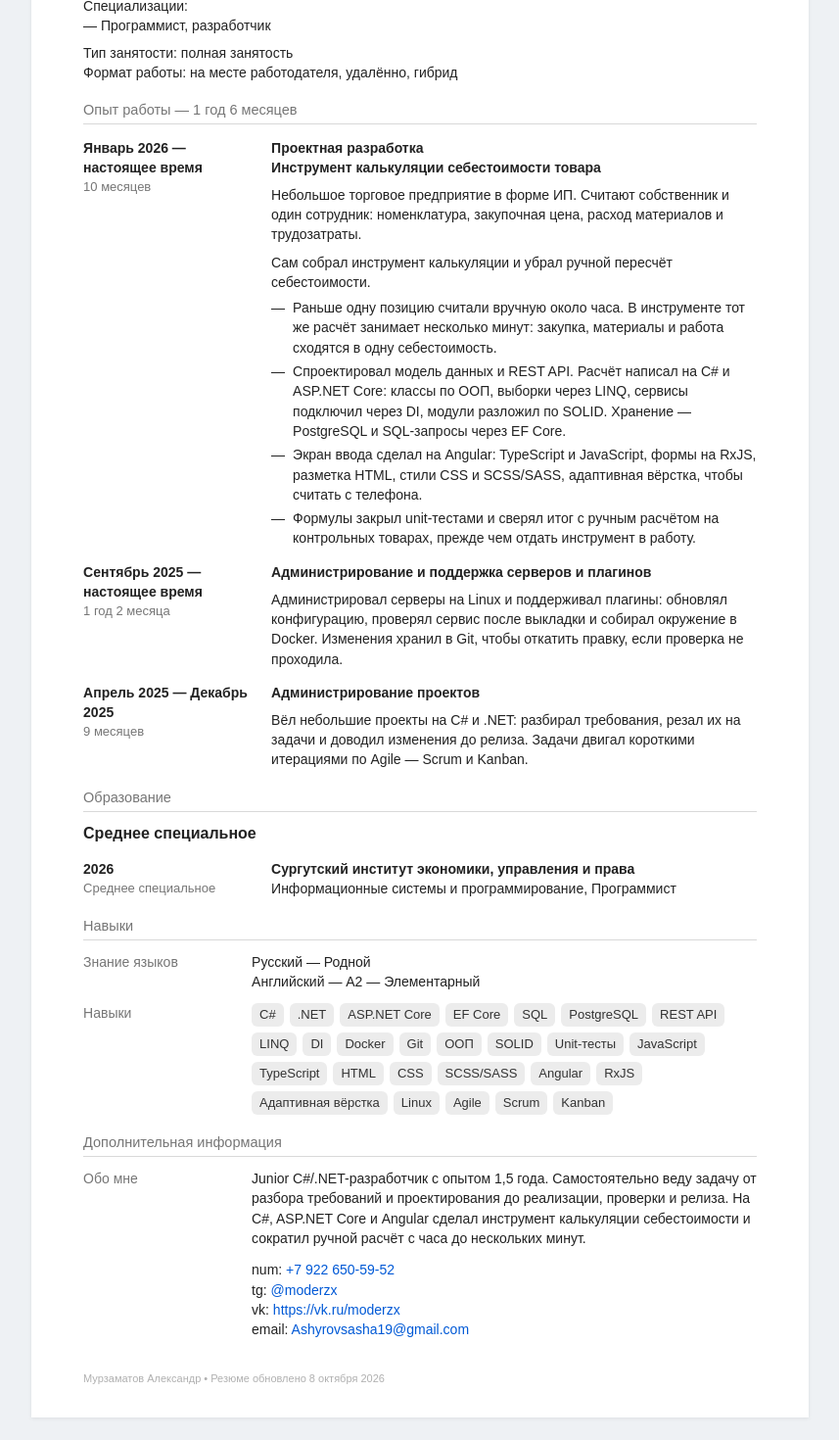
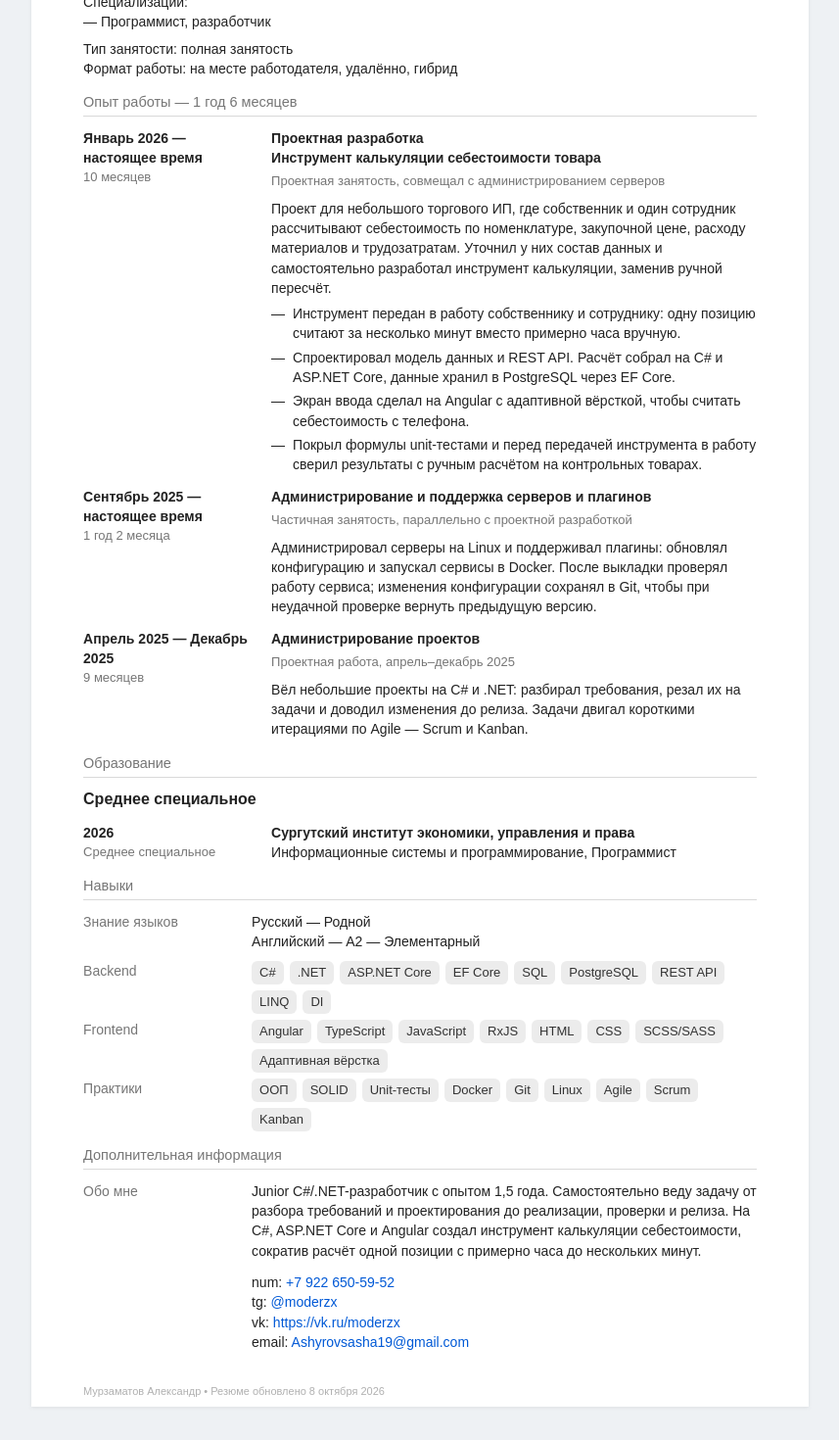
Before and after one commit to XMODERX/murzamatov-resume, a Next.js app: page / in a window 1280 px wide. Shown: the part 440-1910 px from the top of the page at 98% size, without its empty margins (211-1068 px from the left). Built offline with nearby package versions, Linux system fonts and the light colour scheme.

Commit message:
Apply the second HireHi review to dates, results, and skill groups.
The overlapping roles now say how they ran in parallel, and the skill list is split into backend, frontend, and practices.

Co-authored-by: ashyrovsasha18 <ashyrovsasha18@icloud.com>

```diff
--- a/src/components/resume-document.tsx
+++ b/src/components/resume-document.tsx
@@ -1,6 +1,9 @@
 import type { ReactNode } from "react";
 
-const skills = [
+const skillGroups = [
+  {
+    label: "Backend",
+    items: [
       "C#",
       ".NET",
       "ASP.NET Core",
@@ -10,28 +13,40 @@ const skills = [
       "REST API",
       "LINQ",
       "DI",
-  "Docker",
-  "Git",
+    ],
+  },
+  {
+    label: "Frontend",
+    items: [
+      "Angular",
+      "TypeScript",
+      "JavaScript",
+      "RxJS",
+      "HTML",
+      "CSS",
+      "SCSS/SASS",
+      "Адаптивная вёрстка",
+    ],
+  },
+  {
+    label: "Практики",
+    items: [
       "ООП",
       "SOLID",
       "Unit-тесты",
-  "JavaScript",
-  "TypeScript",
-  "HTML",
-  "CSS",
-  "SCSS/SASS",
-  "Angular",
-  "RxJS",
-  "Адаптивная вёрстка",
+      "Docker",
+      "Git",
       "Linux",
       "Agile",
       "Scrum",
       "Kanban",
+    ],
+  },
 ];
 
 function SectionTitle({ children }: { children: string }) {
   return (
-    <h2 className="mt-[18px] border-b border-[#d9d9d9] pb-1 text-[14.5px] font-normal leading-5 text-[#767676]">
+    <h2 className="mt-3.5 border-b border-[#d9d9d9] pb-1 text-[14.5px] font-normal leading-5 text-[#767676]">
       {children}
     </h2>
   );
@@ -60,7 +75,7 @@ function Entry({
   children: ReactNode;
 }) {
   return (
-    <div className="mt-3.5 grid break-inside-avoid grid-cols-1 gap-1 sm:grid-cols-[168px_minmax(0,1fr)] sm:gap-x-6">
+    <div className="mt-3 grid break-inside-avoid grid-cols-1 gap-1 sm:grid-cols-[168px_minmax(0,1fr)] sm:gap-x-6">
       <div>
         {when ? <p className="text-[14px] font-bold leading-5">{when}</p> : null}
         {note ? <p className="text-[13px] leading-5 text-[#767676]">{note}</p> : null}
@@ -72,7 +87,7 @@ function Entry({
 
 export function ResumeDocument() {
   return (
-    <article className="resume-sheet mx-auto w-full max-w-[210mm] bg-white px-[14mm] pb-8 pt-0 text-[#222] shadow-[0_1px_4px_rgba(0,0,0,0.08)]">
+    <article className="resume-sheet mx-auto w-full max-w-[210mm] bg-white px-[14mm] pb-2 pt-0 text-[#222] shadow-[0_1px_4px_rgba(0,0,0,0.08)]">
       <div className="resume-topbar -mx-[14mm] -mt-[12mm] mb-6 h-12 bg-[#efefef]" />
 
       <header>
@@ -128,21 +143,22 @@ export function ResumeDocument() {
           <p className="font-bold leading-5">
             Инструмент калькуляции себестоимости товара
           </p>
-          <p className="mt-2">
-            Небольшое торговое предприятие в форме ИП. Считают собственник и
-            один сотрудник: номенклатура, закупочная цена, расход материалов и
-            трудозатраты.
+          <p className="mt-1 text-[13px] leading-5 text-[#767676]">
+            Проектная занятость, совмещал с администрированием серверов
           </p>
           <p className="mt-2">
-            Сам собрал инструмент калькуляции и убрал ручной пересчёт
-            себестоимости.
+            Проект для небольшого торгового ИП, где собственник и один
+            сотрудник рассчитывают себестоимость по номенклатуре, закупочной
+            цене, расходу материалов и трудозатратам. Уточнил у них состав
+            данных и самостоятельно разработал инструмент калькуляции, заменив
+            ручной пересчёт.
           </p>
           <Dashes
             items={[
-              "Раньше одну позицию считали вручную около часа. В инструменте тот же расчёт занимает несколько минут: закупка, материалы и работа сходятся в одну себестоимость.",
-              "Спроектировал модель данных и REST API. Расчёт написал на C# и ASP.NET Core: классы по ООП, выборки через LINQ, сервисы подключил через DI, модули разложил по SOLID. Хранение — PostgreSQL и SQL-запросы через EF Core.",
-              "Экран ввода сделал на Angular: TypeScript и JavaScript, формы на RxJS, разметка HTML, стили CSS и SCSS/SASS, адаптивная вёрстка, чтобы считать с телефона.",
-              "Формулы закрыл unit-тестами и сверял итог с ручным расчётом на контрольных товарах, прежде чем отдать инструмент в работу.",
+              "Инструмент передан в работу собственнику и сотруднику: одну позицию считают за несколько минут вместо примерно часа вручную.",
+              "Спроектировал модель данных и REST API. Расчёт собрал на C# и ASP.NET Core, данные хранил в PostgreSQL через EF Core.",
+              "Экран ввода сделал на Angular с адаптивной вёрсткой, чтобы считать себестоимость с телефона.",
+              "Покрыл формулы unit-тестами и перед передачей инструмента в работу сверил результаты с ручным расчётом на контрольных товарах.",
             ]}
           />
         </Entry>
@@ -151,16 +167,22 @@ export function ResumeDocument() {
           <p className="font-bold leading-5">
             Администрирование и поддержка серверов и плагинов
           </p>
+          <p className="mt-1 text-[13px] leading-5 text-[#767676]">
+            Частичная занятость, параллельно с проектной разработкой
+          </p>
           <p className="mt-2">
             Администрировал серверы на Linux и поддерживал плагины: обновлял
-            конфигурацию, проверял сервис после выкладки и собирал окружение в
-            Docker. Изменения хранил в Git, чтобы откатить правку, если
-            проверка не проходила.
+            конфигурацию и запускал сервисы в Docker. После выкладки проверял
+            работу сервиса; изменения конфигурации сохранял в Git, чтобы при
+            неудачной проверке вернуть предыдущую версию.
           </p>
         </Entry>
 
         <Entry when="Апрель 2025 — Декабрь 2025" note="9 месяцев">
           <p className="font-bold leading-5">Администрирование проектов</p>
+          <p className="mt-1 text-[13px] leading-5 text-[#767676]">
+            Проектная работа, апрель–декабрь 2025
+          </p>
           <p className="mt-2">
             Вёл небольшие проекты на C# и .NET: разбирал требования, резал их
             на задачи и доводил изменения до релиза. Задачи двигал короткими
@@ -191,10 +213,15 @@ export function ResumeDocument() {
             <p>Английский — A2 — Элементарный</p>
           </div>
         </div>
-        <div className="mt-3 grid grid-cols-1 gap-2 sm:grid-cols-[148px_minmax(0,1fr)] sm:gap-x-6">
-          <p className="text-[14px] leading-5 text-[#767676]">Навыки</p>
+        <div className="mt-2.5 flex flex-col gap-1.5">
+          {skillGroups.map((group) => (
+            <div
+              key={group.label}
+              className="grid grid-cols-1 gap-1 sm:grid-cols-[148px_minmax(0,1fr)] sm:gap-x-6"
+            >
+              <p className="text-[14px] leading-5 text-[#767676]">{group.label}</p>
               <ul className="flex flex-wrap gap-1.5">
-            {skills.map((skill) => (
+                {group.items.map((skill) => (
                   <li
                     key={skill}
                     className="rounded-sm bg-[#ececec] px-2 py-1 text-[13px] leading-4 text-[#333]"
@@ -203,6 +230,8 @@ export function ResumeDocument() {
                   </li>
                 ))}
               </ul>
+            </div>
+          ))}
         </div>
       </section>
 
@@ -214,9 +243,9 @@ export function ResumeDocument() {
             <p>
               Junior C#/.NET-разработчик с опытом 1,5 года. Самостоятельно веду
               задачу от разбора требований и проектирования до реализации,
-              проверки и релиза. На C#, ASP.NET Core и Angular сделал
-              инструмент калькуляции себестоимости и сократил ручной расчёт с
-              часа до нескольких минут.
+              проверки и релиза. На C#, ASP.NET Core и Angular создал
+              инструмент калькуляции себестоимости, сократив расчёт одной
+              позиции с примерно часа до нескольких минут.
             </p>
             <div>
               <p>
```
Also changed, not shown: 1 other file (tests, documents, lock files or other folders). Lines whose indentation alone changed are shown as unchanged.
